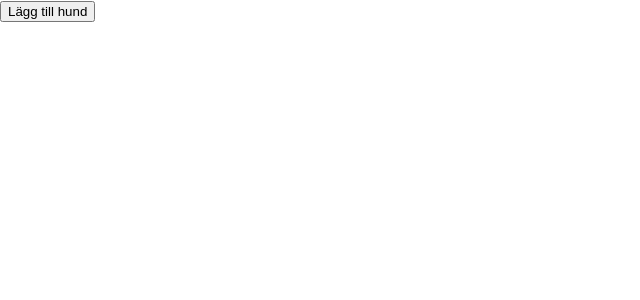
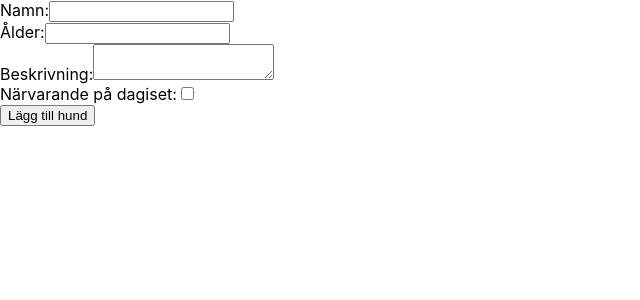
Before and after one commit to Gwargamel/dogbook, a React (Create React App) app: page /create in a window 1280 px wide. Shown: the top 300 px of the page, without its empty margins (0-640 px from the left). Built offline with nearby package versions, Linux system fonts and the light colour scheme.

Commit message:
Uppdaterat formulärelement

```diff
--- a/src/components/Create.js
+++ b/src/components/Create.js
@@ -2,7 +2,7 @@
 
 import React, { useState } from 'react';
 import { useNavigate } from 'react-router-dom';
-import { createDog } from '../api/dogService.js'; // Importera createDog funktionen
+import axios from 'axios'; // Importera axios
 
 function Create() {
   const navigate = useNavigate();
@@ -24,20 +24,14 @@ function Create() {
   const handleSubmit = async (e) => {
     e.preventDefault();
 
-    // Validera åldern som ett tal och inte som en sträng
-    const validatedDog = {
-      ...dog,
-      age: parseInt(dog.age, 10),
-    };
-
-    if (!validatedDog.name || validatedDog.age <= 0) {
+    if (!dog.name || dog.age <= 0) {
       alert('Var vänlig fyll i namn och säkerställ att åldern är större än 0');
       return;
     }
 
     try {
-      const response = await createDog(validatedDog); // Använd createDog funktionen för att skicka datan
-      console.log('Hunden skapad:', response); // Logga svaret från servern
+      const response = await axios.post('/api/dogs', dog);
+      console.log('Hunden skapad:', response.data); // Logga responsen från servern
       alert('Hunden har lagts till!');
       setDog({ name: '', age: '', description: '', present: false }); // Återställ formuläret
       navigate('/'); // Omdirigera användaren till startsidan
@@ -49,7 +43,23 @@ function Create() {
 
   return (
     <form onSubmit={handleSubmit}>
-      {/* Formulärelement här */}
+      {/* Formulärelementen ska vara här */}
+      <div>
+        <label>Namn:</label>
+        <input type="text" name="name" value={dog.name} onChange={handleChange} required />
+      </div>
+      <div>
+        <label>Ålder:</label>
+        <input type="number" name="age" value={dog.age} onChange={handleChange} required />
+      </div>
+      <div>
+        <label>Beskrivning:</label>
+        <textarea name="description" value={dog.description} onChange={handleChange} />
+      </div>
+      <div>
+        <label>Närvarande på dagiset:</label>
+        <input type="checkbox" name="present" checked={dog.present} onChange={handleChange} />
+      </div>
       <button type="submit">Lägg till hund</button>
     </form>
   );
--- a/src/index.js
+++ b/src/index.js
@@ -1,8 +1,9 @@
+//index.js
+
 import React from 'react';
 import ReactDOM from 'react-dom/client';
 import './index.css';
 import App from './App.js';
-import reportWebVitals from './reportWebVitals.js';
 
 
 const root = ReactDOM.createRoot(document.getElementById('root'));
@@ -11,8 +12,3 @@ root.render(
     <App />
   </React.StrictMode>
 );
-
-// If you want to start measuring performance in your app, pass a function
-// to log results (for example: reportWebVitals(console.log))
-// or send to an analytics endpoint. Learn more: https://bit.ly/CRA-vitals
-reportWebVitals();
--- a/src/reportWebVitals.js
+++ /dev/null
@@ -1,13 +0,0 @@
-const reportWebVitals = onPerfEntry => {
-  if (onPerfEntry && onPerfEntry instanceof Function) {
-    import('web-vitals').then(({ getCLS, getFID, getFCP, getLCP, getTTFB }) => {
-      getCLS(onPerfEntry);
-      getFID(onPerfEntry);
-      getFCP(onPerfEntry);
-      getLCP(onPerfEntry);
-      getTTFB(onPerfEntry);
-    });
-  }
-};
-
-export default reportWebVitals;
```
